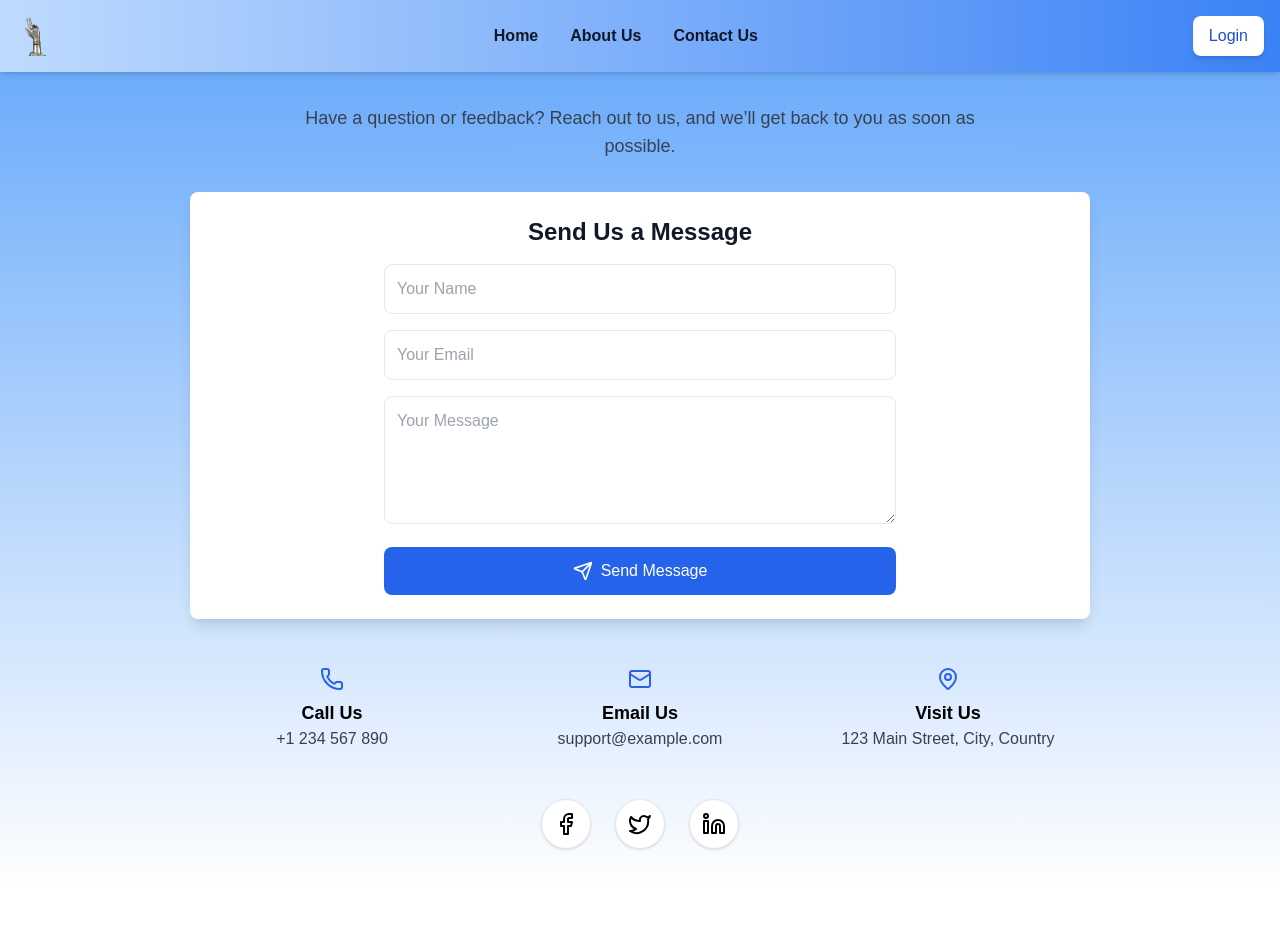
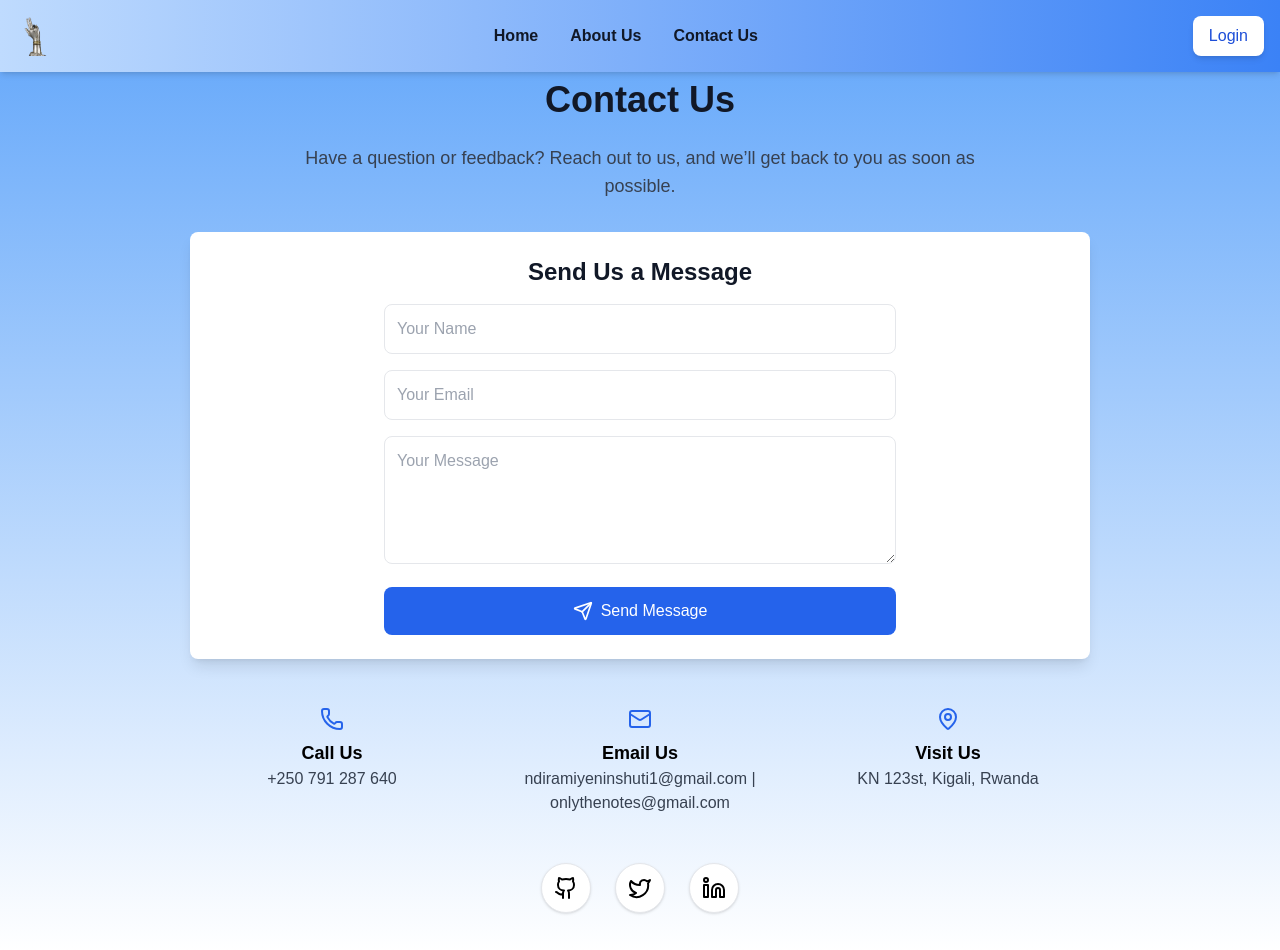
Before and after one commit to Mr-Ndi/MBank, a Next.js app in the folder frontside/: page /contact in a window 1280 px wide. Shown: the top 950 px of the page. Before the commit the page ends 889 px from the top, so only its background shows below. Built offline with nearby package versions, Linux system fonts and the light colour scheme.

Commit message:
Complete Contact section

```diff
--- a/frontside/app/contact/page.tsx
+++ b/frontside/app/contact/page.tsx
@@ -1,5 +1,6 @@
 "use client";
-import { Mail, Phone, MapPin, Send, Facebook, Twitter, Linkedin } from "lucide-react";
+import Link from "next/link";
+import { Mail, Phone, MapPin, Send, Github, Twitter, Linkedin } from "lucide-react";
 import { useState } from "react";
 
 export default function ContactUs() {
@@ -18,7 +19,7 @@ export default function ContactUs() {
   return (
     <div className="flex flex-col items-center w-full min-h-screen bg-gradient-to-b from-blue-400 to-white p-10">
       {/* Header Section */}
-      <h1 className="text-4xl font-bold text-center mb-6 text-gray-900">Contact Us</h1>
+      <h1 className="text-4xl font-bold text-center mb-6 text-gray-900 mt-10">Contact Us</h1>
       <p className="text-lg text-gray-700 max-w-2xl text-center">
         Have a question or feedback? Reach out to us, and we’ll get back to you as soon as possible.
       </p>
@@ -67,25 +68,25 @@ export default function ContactUs() {
         <div className="flex flex-col items-center">
           <Phone size={24} className="text-blue-600" />
           <h3 className="text-lg font-semibold mt-2">Call Us</h3>
-          <p className="text-gray-700">+1 234 567 890</p>
+          <p className="text-gray-700">+250 791 287 640</p>
         </div>
         <div className="flex flex-col items-center">
           <Mail size={24} className="text-blue-600" />
           <h3 className="text-lg font-semibold mt-2">Email Us</h3>
-          <p className="text-gray-700">support@example.com</p>
+          <p className="text-gray-700">ndiramiyeninshuti1@gmail.com | onlythenotes@gmail.com</p>
         </div>
         <div className="flex flex-col items-center">
           <MapPin size={24} className="text-blue-600" />
           <h3 className="text-lg font-semibold mt-2">Visit Us</h3>
-          <p className="text-gray-700">123 Main Street, City, Country</p>
+          <p className="text-gray-700">KN 123st, Kigali, Rwanda</p>
         </div>
       </div>
 
       {/* Social Media Links */}
       <div className="mt-12 flex gap-6">
-        <a href="#" className="p-3 bg-white border rounded-full shadow hover:bg-gray-200 transition">
-          <Facebook size={24} />
-        </a>
+        <Link href="https://github.com/Mr-Ndi" className="p-3 bg-white border rounded-full shadow hover:bg-gray-200 transition">
+          <Github size={24} />
+        </Link>
         <a href="#" className="p-3 bg-white border rounded-full shadow hover:bg-gray-200 transition">
           <Twitter size={24} />
         </a>
```
